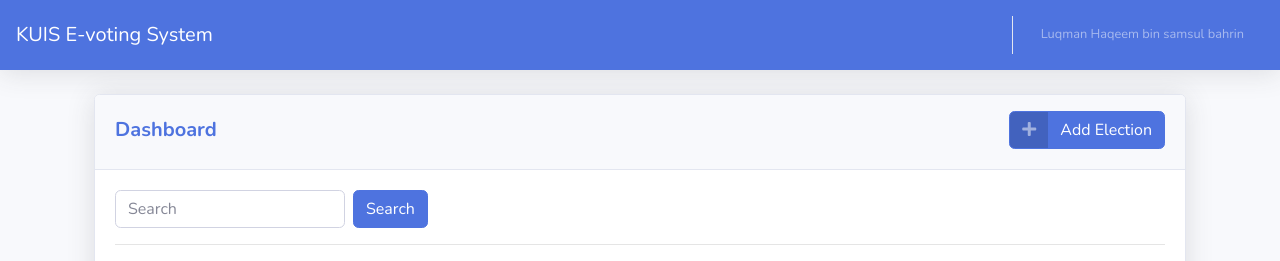
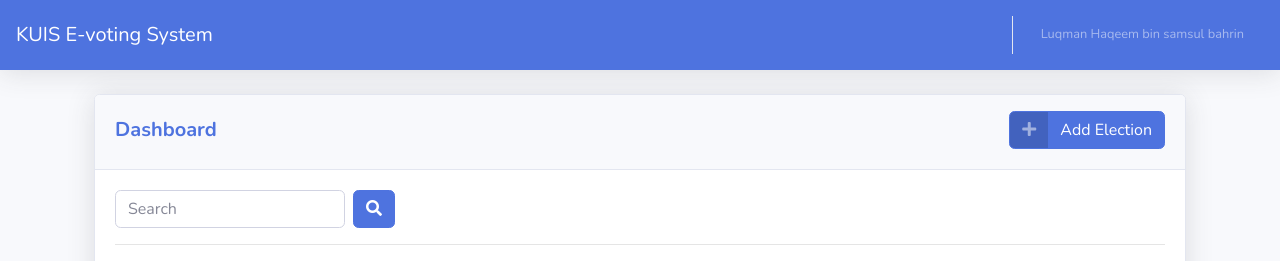
Before and after one commit to luqman1412/voting-system, a PHP site: page /admin/admindashboard.php in a window 1280 px wide. Shown: the top 261 px of the page. Run offline with PHP 8.4, Linux system fonts and the light colour scheme; the visitor is signed in with stand-in values (Sample User, id 1); data that the repository does not hold is empty.

Commit message:
change text on search button
change from text to icon on search box

```diff
--- a/admin/admindashboard.php
+++ b/admin/admindashboard.php
@@ -60,7 +60,8 @@ if (isset($_GET['data'])) {
             <!-- Search form -->
             <form class="form-inline mr-auto" action="admindashboard.php" method="get" name="formsearch">
               <input  name="txtsearch" class="form-control mr-sm-2" type="text" value="<?=$namedata?>" placeholder="Search" aria-label="Search" onfocus="this.value=''" >
-              <button name="btnsearch" class="btn btn-primary btn-rounded btn-md my-0" type="submit">Search</button>
+              <button name="btnsearch" class="btn btn-primary btn-rounded btn-md my-0" type="submit"><i class="fas fa-search"></i></button>
+
             </form>
               <?php
                 // error handling for searchbox
```
